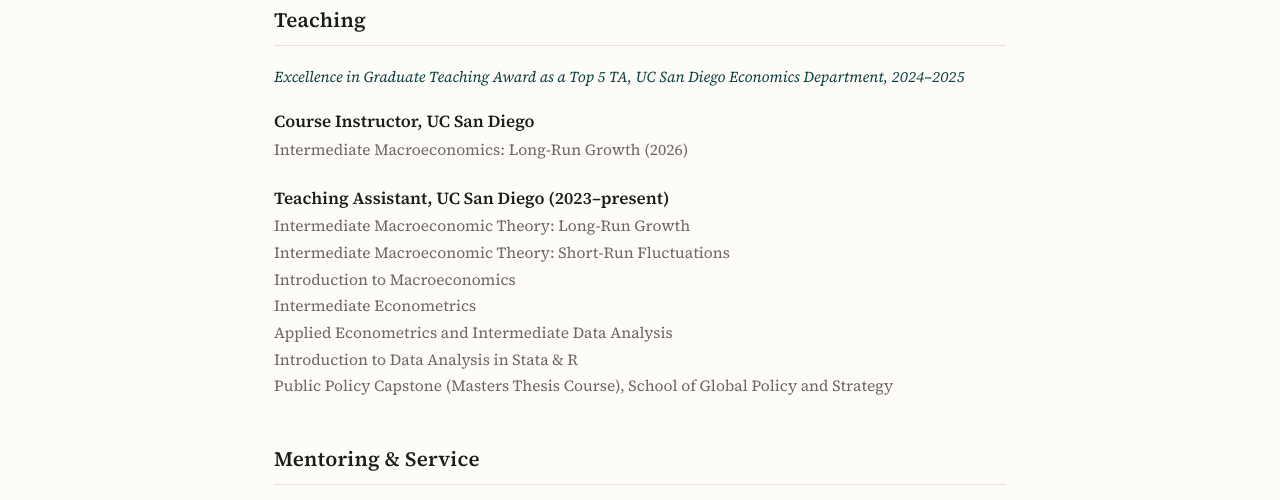
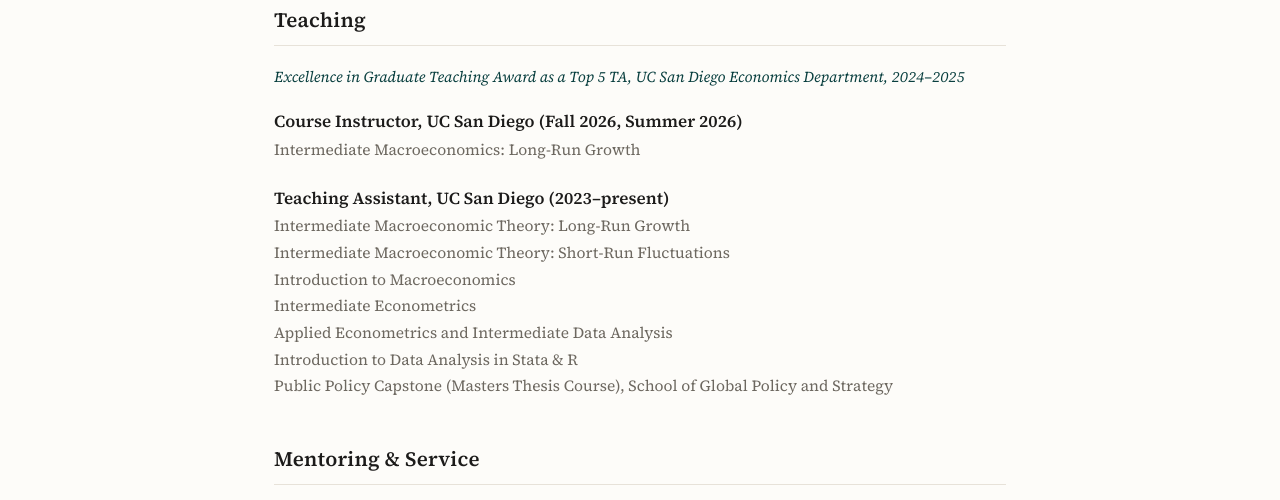
Before and after one commit to maddisonerbabian/maddisonerbabian.github.io, a plain HTML site: page teaching.html in a window 1280 px wide. Shown: the part 248-748 px from the top of the page. Drawn offline with Linux system fonts and the light colour scheme.

Commit message:
Teaching page: list Fall 2026 and Summer 2026 on the instructor line

```diff
--- a/teaching.html
+++ b/teaching.html
@@ -41,8 +41,8 @@
     <p class="award">Excellence in Graduate Teaching Award as a Top&nbsp;5 TA, UC San Diego Economics Department, 2024&ndash;2025</p>
 
     <div class="item">
-      <div class="item-title">Course Instructor, UC San Diego</div>
-      <div class="item-detail">Intermediate Macroeconomics: Long-Run Growth (2026)</div>
+      <div class="item-title">Course Instructor, UC San Diego (Fall 2026, Summer 2026)</div>
+      <div class="item-detail">Intermediate Macroeconomics: Long-Run Growth</div>
     </div>
 
     <div class="item">
```
